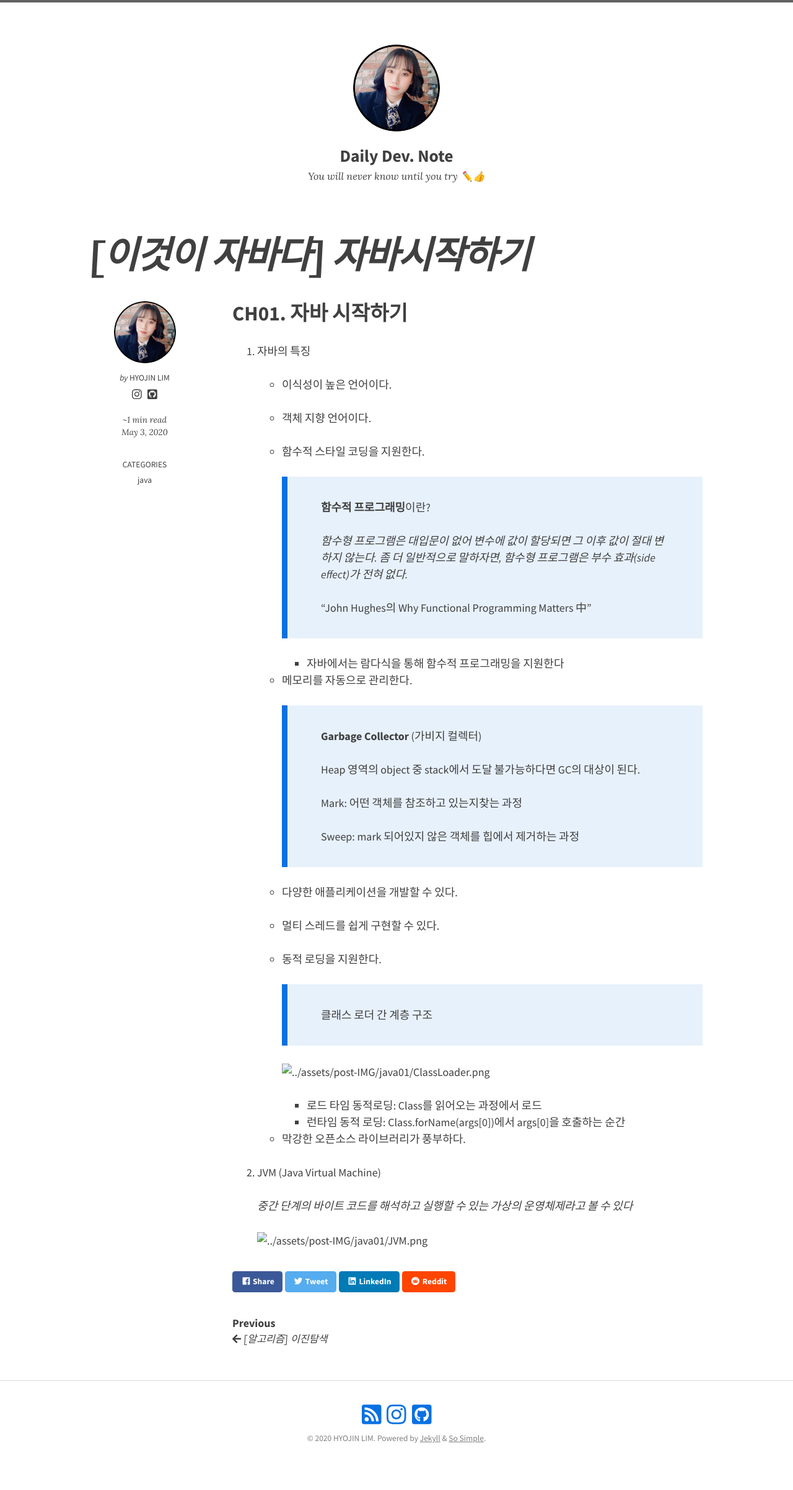
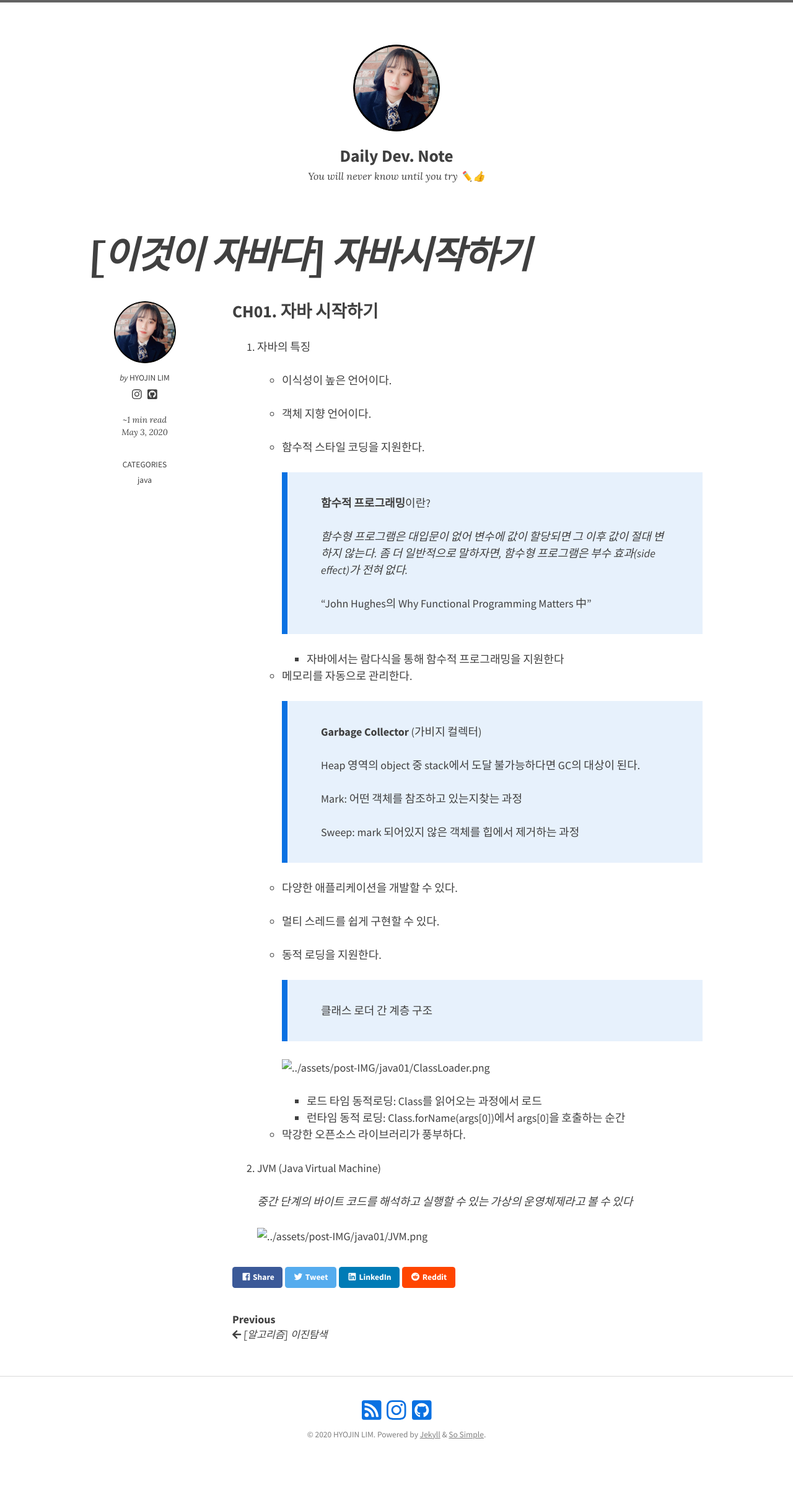
Before and after one commit to genie97/genie97.github.com, a Jekyll site: the page built from _posts/2020-05-03-[이것이자바다]-자바시작하기.md, in a window 1280 px wide. Shown: the whole page at 62% size. Built offline with Jekyll 4.4.1, drawn with Linux system fonts in a browser that asks for light colours; nearby versions of some CDN libraries; a script that is not in the unit is left out.

```diff
--- a/_posts/2020-05-03-[이것이자바다]-자바시작하기.md
+++ b/_posts/2020-05-03-[이것이자바다]-자바시작하기.md
@@ -5,7 +5,7 @@ date: "2020-05-03"
 categories: java
 ---
 
-# CH01. 자바 시작하기
+## CH01. 자바 시작하기
 
 1. 자바의 특징
 
```
